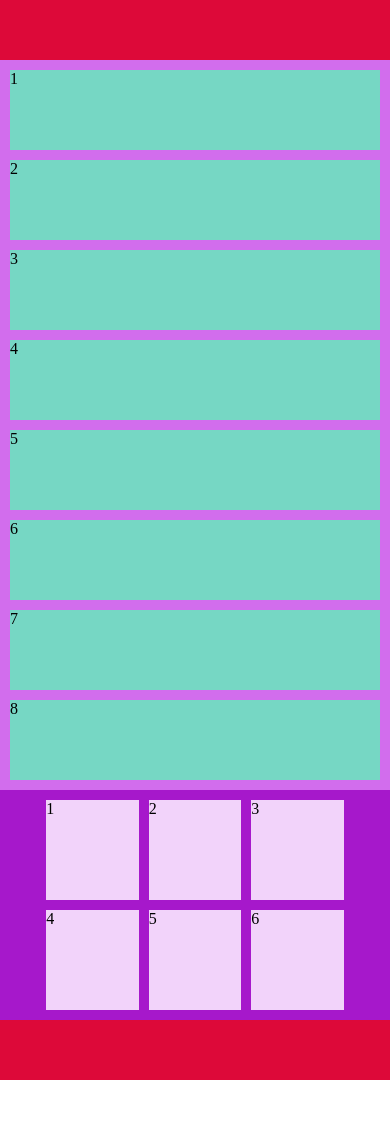
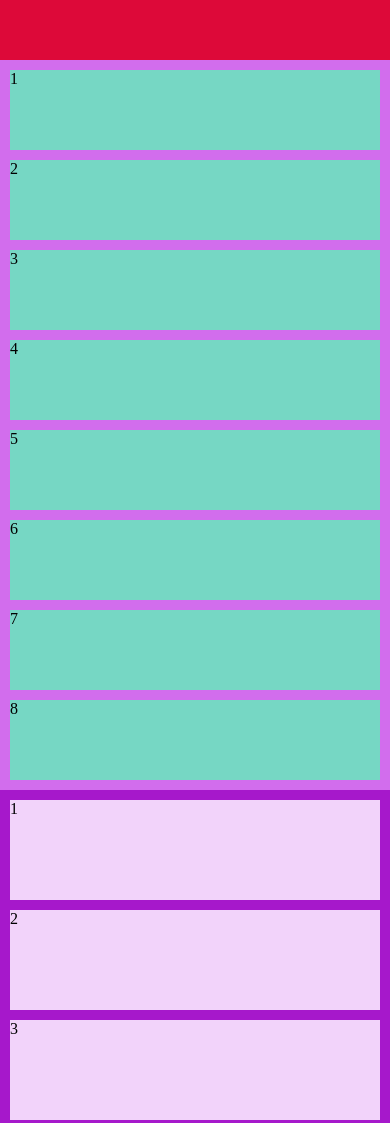
Before and after one commit to raulsr92/CSS_Grid_ISIL, a plain HTML site: page index.html in a window 390 px wide. Shown: the top 1123 px of the page. Before the commit the page ends 1080 px from the top, so only its background shows below. Drawn offline with Linux system fonts and the light colour scheme.

Commit message:
Grid N°02- avance 4 (medias queries)

```diff
--- a/styles.css
+++ b/styles.css
@@ -61,6 +61,10 @@ main{
         grid-template-rows: repeat(4, 80px);
     }
 
+    .grid-02{
+        grid-template-columns: 50% 50%;
+    }
+
 }
 
 /*==  MEDIA QUERIES: SMARTPHONES ==*/
@@ -72,4 +76,7 @@ main{
         grid-template-rows: repeat(8, 80px);
     }
 
+    .grid-02{
+        grid-template-columns: 1fr;
+    }
 }
```
